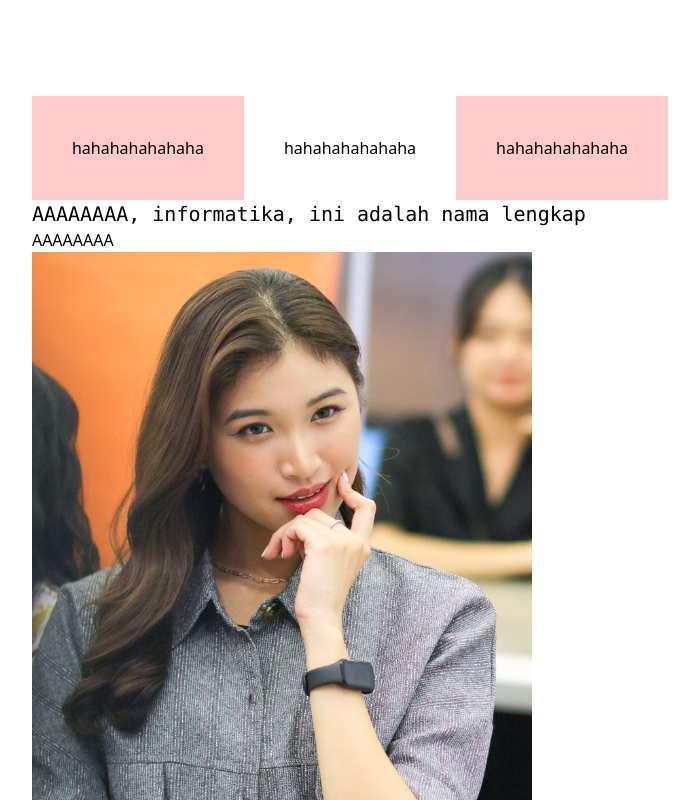
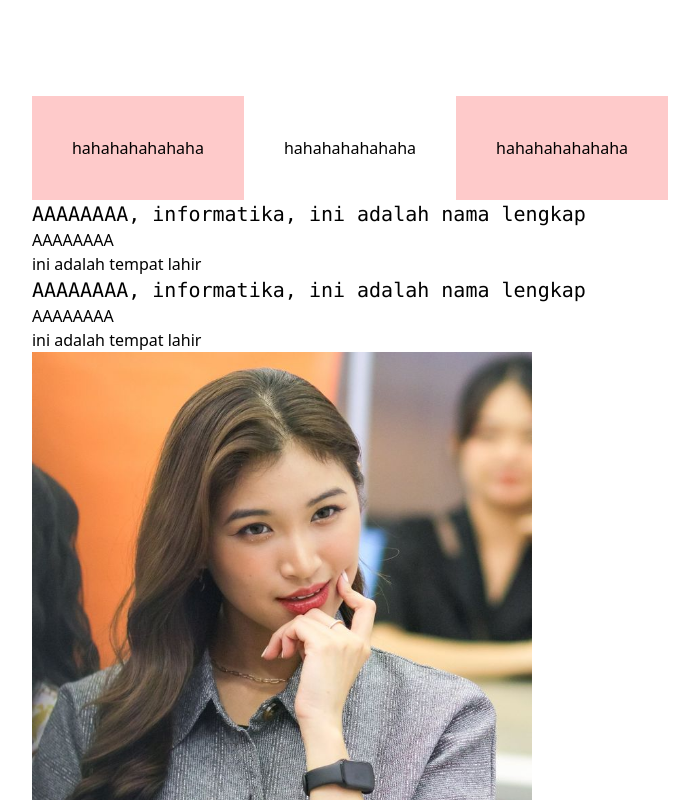
Before and after one commit to Igprad01/React-Js-Learn, a React (Vite) app: page / in a window 1280 px wide. Shown: the top 800 px of the page, without its empty margins (270-969 px from the left). Built offline with nearby package versions, Linux system fonts and the light colour scheme.

Commit message:
implement anatomic design

```diff
--- a/src/App.jsx
+++ b/src/App.jsx
@@ -1,7 +1,7 @@
 import React from 'react'
-import Button from './components/button/button'
-import Teks from './components/teks/teks'
-import Picture from './components/Picture/picture'
+import Button from './components/button'
+import Teks from './components/teks'
+import Picture from './components/Picture'
 
 function App() {
   return (
@@ -11,6 +11,7 @@ function App() {
         <Button color = "bg-white"/>
         <Button color = "bg-red-200"/>
         <Teks />
+        <Teks />
         <Picture ukuran = "500px"/>
       </div>
     </div>
--- a/src/components/teks/teks.jsx
+++ b/src/components/teks/index.jsx
@@ -4,15 +4,15 @@ const Teks = () => {
     const haha = {
       nama: "AAAAAAAA",
       jurusan: "informatika",
-      namaLengkap : "ini adalah nama lengkap"
+      namaLengkap : "ini adalah nama lengkap",
+      tempatLahir : "ini adalah tempat lahir"
     };
     return(
       <div>
         <h1 className={`font-mono text-xl`}>{haha.nama}, {haha.jurusan}, {haha.namaLengkap}</h1>
         <h2>{haha.nama}</h2>
+        <h3>{haha.tempatLahir}</h3>
       </div>
     )
   }
-
-
   export default Teks
```
Also changed, not shown: src/components/Picture/index.jsx (renamed from src/components/Picture/picture.jsx), src/components/button/index.jsx (renamed from src/components/button/button.jsx).
